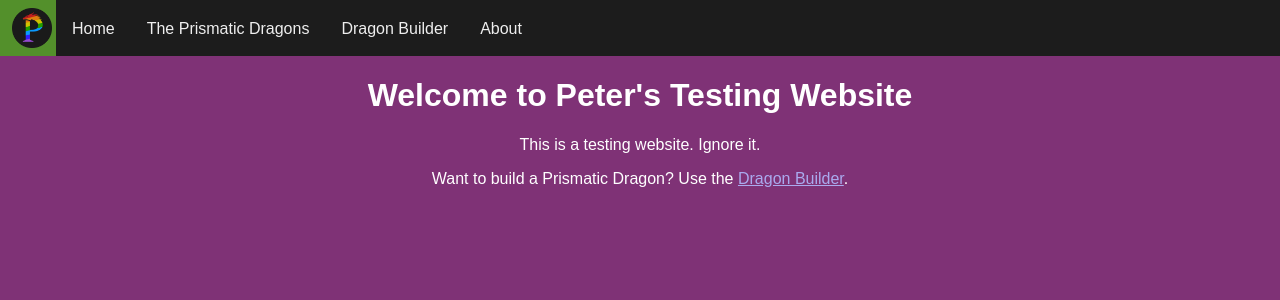
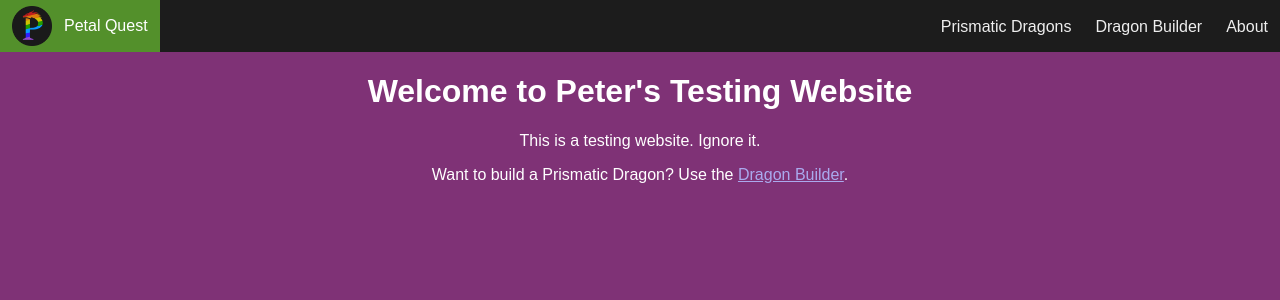
Before and after one commit to paduerst/pd-sveltekit-test, a SvelteKit app: page / in a window 1280 px wide. Shown: the top 300 px of the page. Built offline with nearby package versions, Linux system fonts and the light colour scheme.

Commit message:
Added logo txt + right-aligned nav

```diff
--- a/src/routes/+layout.svelte
+++ b/src/routes/+layout.svelte
@@ -5,16 +5,13 @@
 <header class="primary-header">
 	<a href="/" class="logo-anchor">
 		<img src="favicon.png" alt="Petal Quest logo" aria-label="Site home" class="logo-img" />
-		<!-- <span class="logo-txt">Petal Quest</span> -->
+		<span class="logo-txt">Petal Quest</span>
 	</a>
 
 	<nav class="primary-navigation">
 		<ul class="nav-list">
 			<li>
-				<a href="/">Home</a>
-			</li>
-			<li>
-				<a href="/prismatic-dragons">The Prismatic Dragons</a>
+				<a href="/prismatic-dragons">Prismatic Dragons</a>
 			</li>
 			<li>
 				<a href="/dragon-builder">Dragon Builder</a>
@@ -30,11 +27,17 @@
 
 <style lang="scss">
 	$logoHeight: 40px;
-	$logoVerticalPadding: 8px;
+	$logoVerticalPadding: 6px;
 	$totalHeaderHeight: calc($logoHeight + 2 * $logoVerticalPadding);
 
 	$navFontSize: 16px;
 	$navFontVerticalPadding: calc(0.5 * ($totalHeaderHeight - $navFontSize));
+
+	$logoHorizontalPadding: 12px;
+	$navButtonsHorizontalPadding: $logoHorizontalPadding;
+	// This is a hardcoded width value, which I dislike.
+	$navTextWidth: calc(131px + 107px + 42px);
+	$numNavElements: 3;
 
 	.primary-header {
 		display: flex;
@@ -45,33 +48,38 @@
 
 	.logo-anchor {
 		line-height: 0;
-		display: inline-block;
+		display: flex;
+		align-items: center;
+		text-decoration: none;
+		color: #eee;
 
 		&:hover {
 			background-color: #53902b;
+			color: #fff;
 		}
 	}
 
 	.logo-img {
-		width: $logoHeight;
 		height: $logoHeight;
-		padding: $logoVerticalPadding 4px;
-		padding-left: 12px;
+		padding: $logoVerticalPadding $logoHorizontalPadding;
+		padding-right: calc(0.5 * $logoHorizontalPadding);
 	}
 
 	.logo-txt {
 		font-size: $navFontSize;
-		// box-sizing: content-box;
-		// display: inline-block;
-		height: $navFontSize;
+		white-space: nowrap;
+		padding: $navFontVerticalPadding $logoHorizontalPadding;
+		padding-left: calc(0.5 * $logoHorizontalPadding);
+	}
 
-		padding: $navFontVerticalPadding 12px;
+	.primary-navigation {
+		display: flex;
+		margin-left: auto;
+		margin-right: 0;
 	}
 
 	.nav-list {
 		margin: 0;
-		display: flex;
-		gap: 0;
 		padding: 0;
 		font-size: $navFontSize;
 		list-style-type: none;
@@ -81,8 +89,9 @@
 
 			a {
 				color: #eee;
-				padding: $navFontVerticalPadding 16px;
+				padding: $navFontVerticalPadding $navButtonsHorizontalPadding;
 				text-decoration: none;
+				white-space: nowrap;
 
 				box-sizing: content-box;
 				display: inline-block;
```
Also changed, not shown: 19 other files (tests, documents, lock files or other folders).
